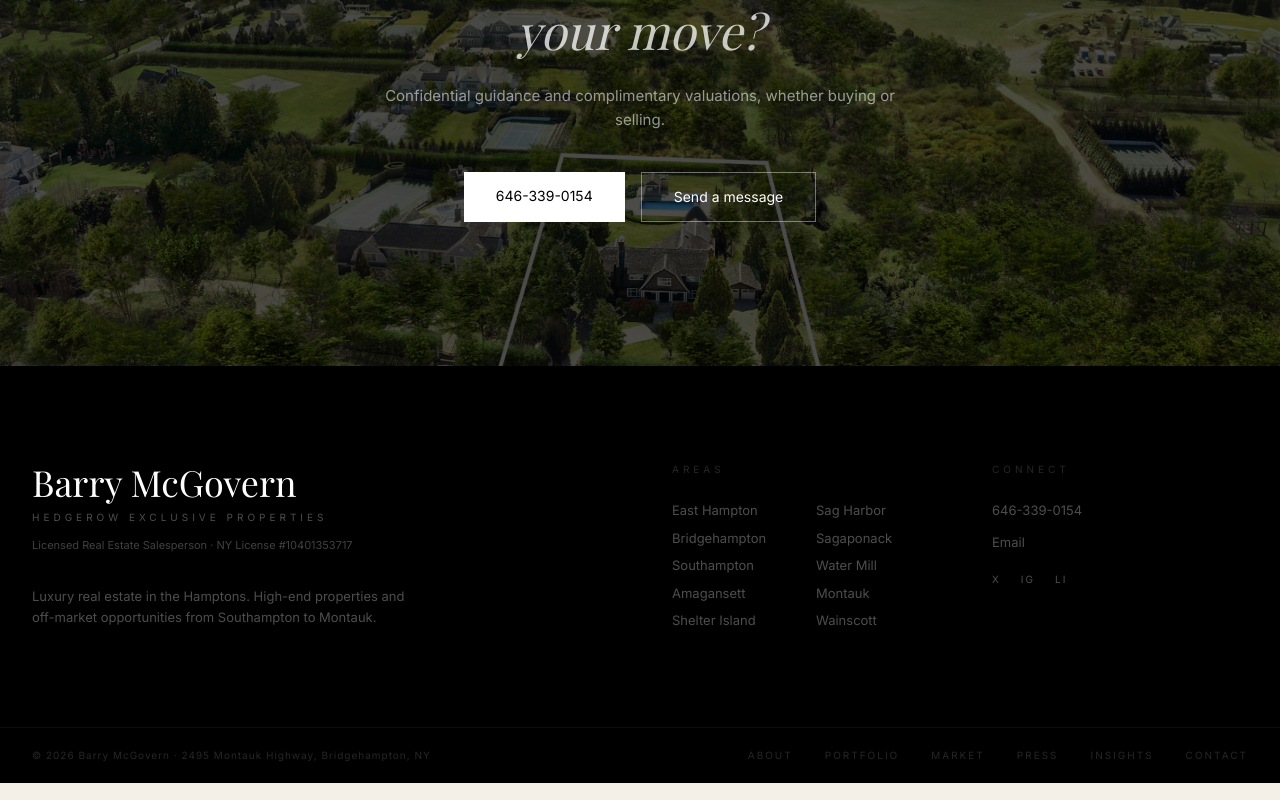
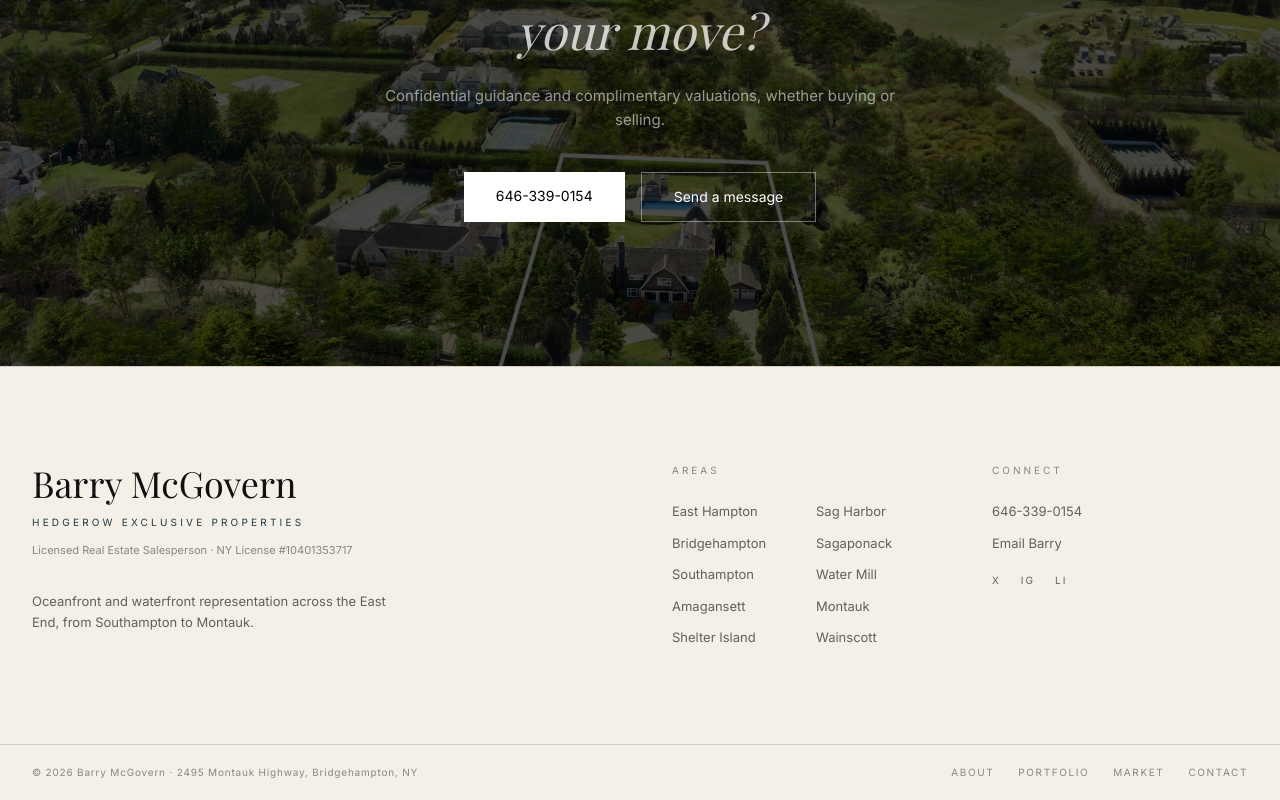
Before and after one commit to barrymcgovernd18/hamptonshomes-ai, a Next.js app in the folder hamptonshomes-ai/: page / in a window 1280 px wide. Shown: the part 4540-5340 px from the top of the page. Built offline with nearby package versions, Linux system fonts and the light colour scheme; a web font is replaced by a local one.

Commit message:
Redesign footer as light editorial chrome

```diff
--- a/hamptonshomes-ai/src/components/Footer.tsx
+++ b/hamptonshomes-ai/src/components/Footer.tsx
@@ -3,63 +3,32 @@ import { areas } from "@/lib/areas";
 
 export default function Footer() {
   return (
-    <footer className="bg-black text-white/30">
-      <div className="max-w-7xl mx-auto px-8 py-24">
-        <div className="grid md:grid-cols-12 gap-16">
+    <footer className="border-t border-line bg-paper text-ink-muted">
+      <div className="mx-auto max-w-7xl px-6 py-20 md:px-8 md:py-24">
+        <div className="grid gap-14 md:grid-cols-12 md:gap-16">
           <div className="md:col-span-5">
-            <p className="font-serif text-white text-4xl mb-2">Barry McGovern</p>
-            <p className="text-gold/60 text-[10px] tracking-[0.4em] uppercase mb-3">
-              Hedgerow Exclusive Properties
-            </p>
-            <p className="text-white/25 text-[11px] mb-8">
-              Licensed Real Estate Salesperson · NY License #10401353717
-            </p>
-            <p className="text-[13px] leading-relaxed max-w-sm">
-              Luxury real estate in the Hamptons. High-end properties and
-              off-market opportunities from Southampton to Montauk.
-            </p>
+            <p className="font-serif text-4xl text-ink">Barry McGovern</p>
+            <p className="mt-3 text-[10px] uppercase tracking-[0.32em] text-ocean">Hedgerow Exclusive Properties</p>
+            <p className="mt-3 text-[11px] text-ink-faint">Licensed Real Estate Salesperson · NY License #10401353717</p>
+            <p className="mt-8 max-w-sm text-[13px] leading-relaxed">Oceanfront and waterfront representation across the East End, from Southampton to Montauk.</p>
           </div>
           <div className="md:col-span-3 md:col-start-7">
-            <p className="text-[10px] tracking-[0.4em] uppercase text-white/15 mb-6">Areas</p>
-            <div className="grid grid-cols-2 gap-x-8 gap-y-2 text-[13px]">
-              {areas.map((area) => (
-                <Link key={area.slug} href={`/${area.slug}`} className="hover:text-white/60 transition-colors">{area.name}</Link>
-              ))}
+            <p className="mb-6 text-[10px] uppercase tracking-[0.3em] text-ink-faint">Areas</p>
+            <div className="grid grid-cols-2 gap-x-8 gap-y-3 text-[13px]">
+              {areas.map((area) => <Link key={area.slug} href={`/${area.slug}`} className="transition-colors hover:text-ocean">{area.name}</Link>)}
             </div>
           </div>
           <div className="md:col-span-2">
-            <p className="text-[10px] tracking-[0.4em] uppercase text-white/15 mb-6">Connect</p>
+            <p className="mb-6 text-[10px] uppercase tracking-[0.3em] text-ink-faint">Connect</p>
             <div className="space-y-3 text-[13px]">
-              <p><a href="tel:+16463390154" className="hover:text-gold transition-colors duration-500">646-339-0154</a></p>
-              <p><a href="mailto:barry@hedgerowexclusive.com" className="hover:text-gold transition-colors duration-500">Email</a></p>
-              <div className="flex gap-5 pt-2">
-                <a href="https://x.com/hedgequity" target="_blank" rel="noopener" className="hover:text-gold transition-colors duration-500 text-[10px] tracking-[0.2em] uppercase">X</a>
-                <a href="https://www.instagram.com/barrymcgovern_/" target="_blank" rel="noopener" className="hover:text-gold transition-colors duration-500 text-[10px] tracking-[0.2em] uppercase">IG</a>
-                <a href="https://www.linkedin.com/in/barry-mcgovern-9346133b/" target="_blank" rel="noopener" className="hover:text-gold transition-colors duration-500 text-[10px] tracking-[0.2em] uppercase">LI</a>
-              </div>
+              <a href="tel:+16463390154" className="block transition-colors hover:text-ocean">646-339-0154</a>
+              <a href="mailto:barry@hedgerowexclusive.com" className="block transition-colors hover:text-ocean">Email Barry</a>
+              <div className="flex gap-5 pt-2 text-[10px] uppercase tracking-[0.2em]"><a href="https://x.com/hedgequity" target="_blank" rel="noopener" className="hover:text-ocean">X</a><a href="https://www.instagram.com/barrymcgovern_/" target="_blank" rel="noopener" className="hover:text-ocean">IG</a><a href="https://www.linkedin.com/in/barry-mcgovern-9346133b/" target="_blank" rel="noopener" className="hover:text-ocean">LI</a></div>
             </div>
           </div>
         </div>
       </div>
-      <div className="border-t border-white/5">
-        <div className="max-w-7xl mx-auto px-8 py-5 flex flex-col md:flex-row justify-between items-center gap-3">
-          <p className="text-[10px] tracking-[0.1em] text-white/15">
-            &copy; {new Date().getFullYear()} Barry McGovern &middot; 2495 Montauk Highway, Bridgehampton, NY
-          </p>
-          <div className="flex gap-8 text-[10px] tracking-[0.2em] uppercase text-white/15">
-            {[
-              { href: "/about", label: "About" },
-              { href: "/sales", label: "Portfolio" },
-              { href: "/market", label: "Market" },
-              { href: "/press", label: "Press" },
-              { href: "/blog", label: "Insights" },
-              { href: "/contact", label: "Contact" },
-            ].map((item) => (
-              <Link key={item.href} href={item.href} className="hover:text-white/40 transition-colors">{item.label}</Link>
-            ))}
-          </div>
-        </div>
-      </div>
+      <div className="border-t border-line"><div className="mx-auto flex max-w-7xl flex-col gap-3 px-6 py-5 text-[10px] tracking-[0.08em] text-ink-faint md:flex-row md:items-center md:justify-between md:px-8"><p>&copy; {new Date().getFullYear()} Barry McGovern · 2495 Montauk Highway, Bridgehampton, NY</p><div className="flex flex-wrap gap-6 uppercase tracking-[0.16em]">{[{href:"/about",label:"About"},{href:"/sales",label:"Portfolio"},{href:"/market",label:"Market"},{href:"/contact",label:"Contact"}].map((item) => <Link key={item.href} href={item.href} className="hover:text-ocean">{item.label}</Link>)}</div></div></div>
     </footer>
   );
 }
```
